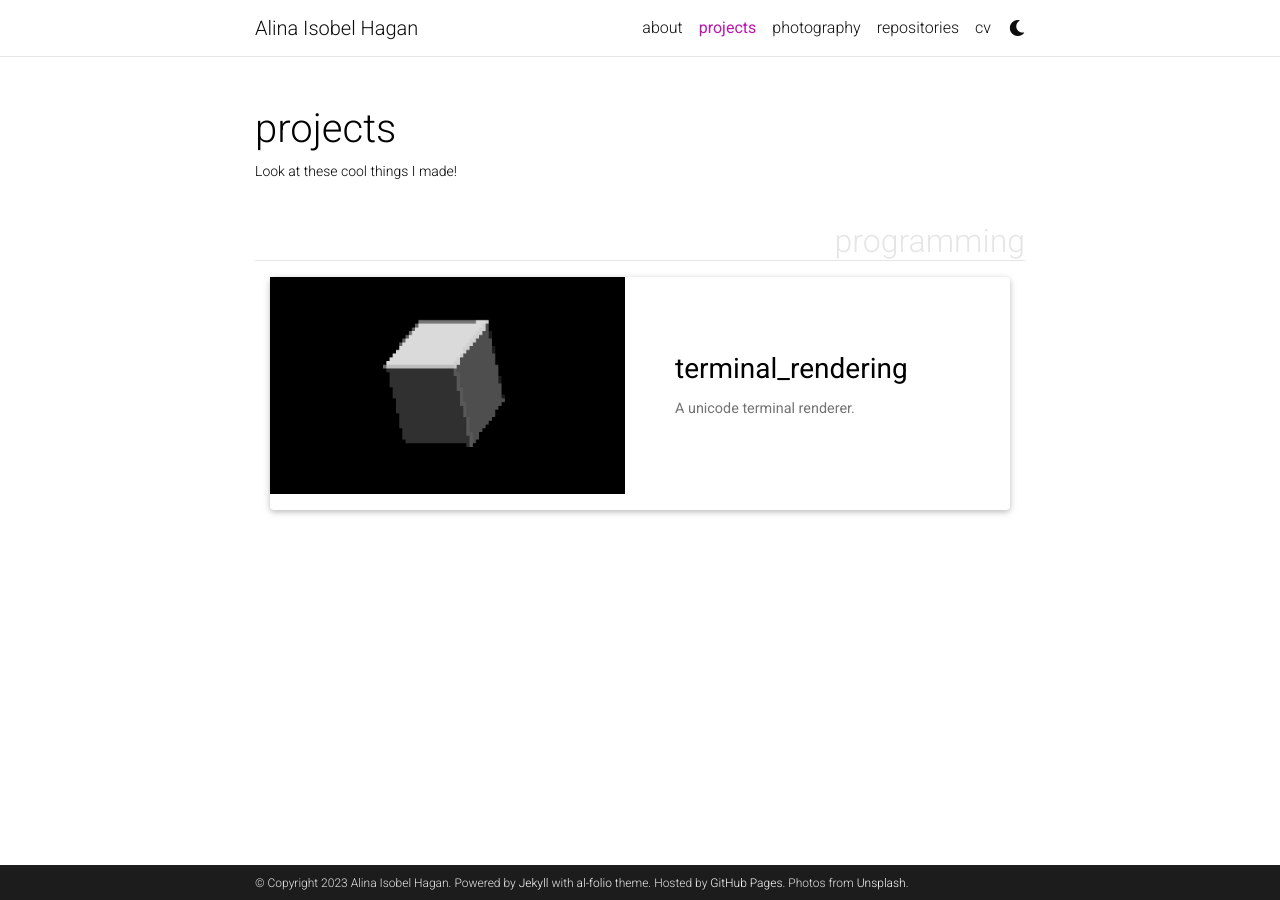
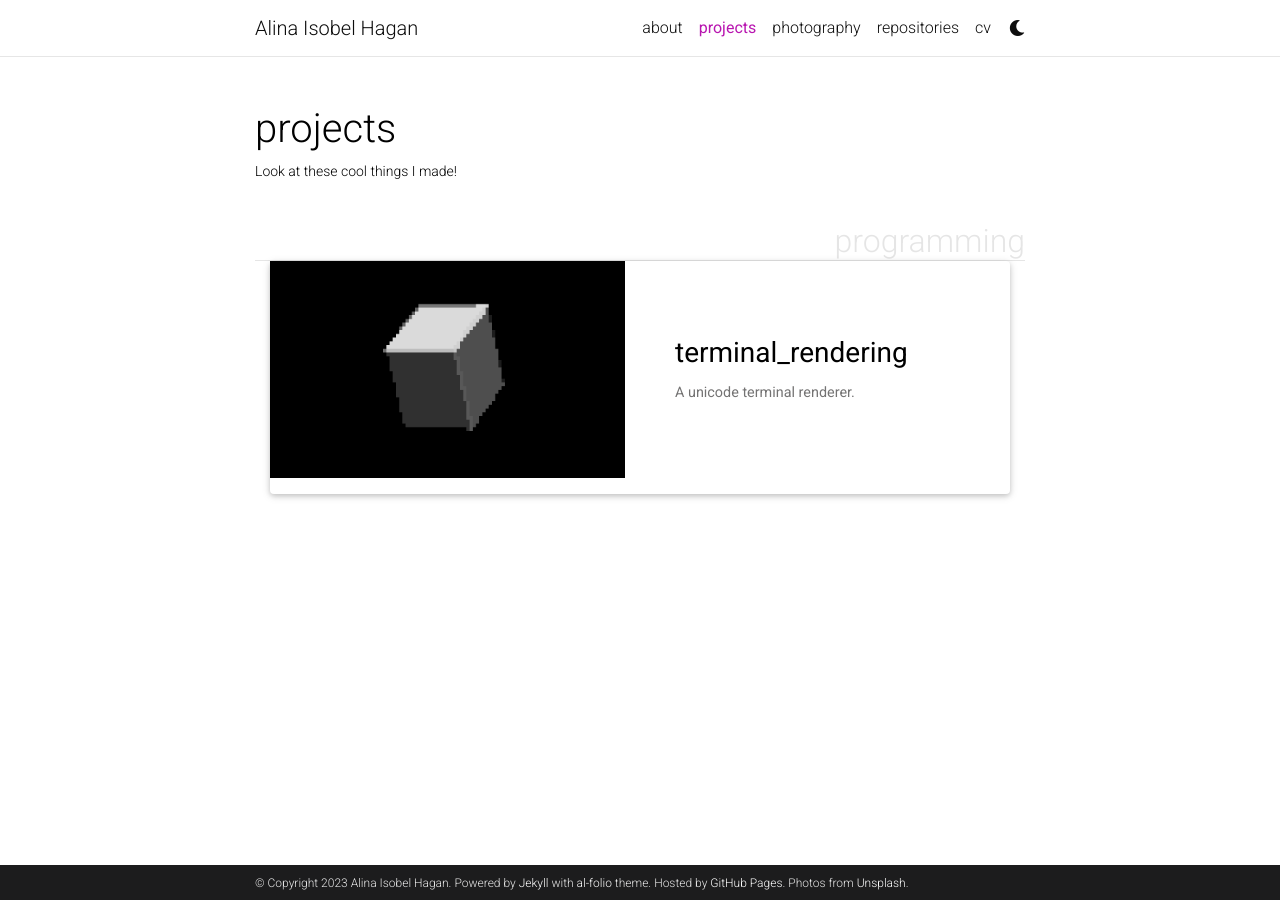
Before and after one commit to aihphysics/aihphysics.github.io, a Jekyll site: the page built from _pages/projects.md, in a window 1280 px wide. Built offline with Jekyll 4.4.1, drawn with Linux system fonts in a browser that asks for light colours; full-size pictures stand in for the smaller copies a plugin makes; comment, search, counter and statistics services are not loaded; a style sheet for code colours, icons or effects is not loaded.

Commit message:
second attempt

```diff
--- a/_sass/_base.scss
+++ b/_sass/_base.scss
@@ -456,7 +456,7 @@ footer.sticky-bottom {
     border-bottom: 1px solid var(--global-divider-color);
     padding-top: 0.5rem;
     margin-top: 2rem;
-    margin-bottom: 1rem;
+    margin-bottom: 0rem;
     text-align: right;
   }
 }
```
